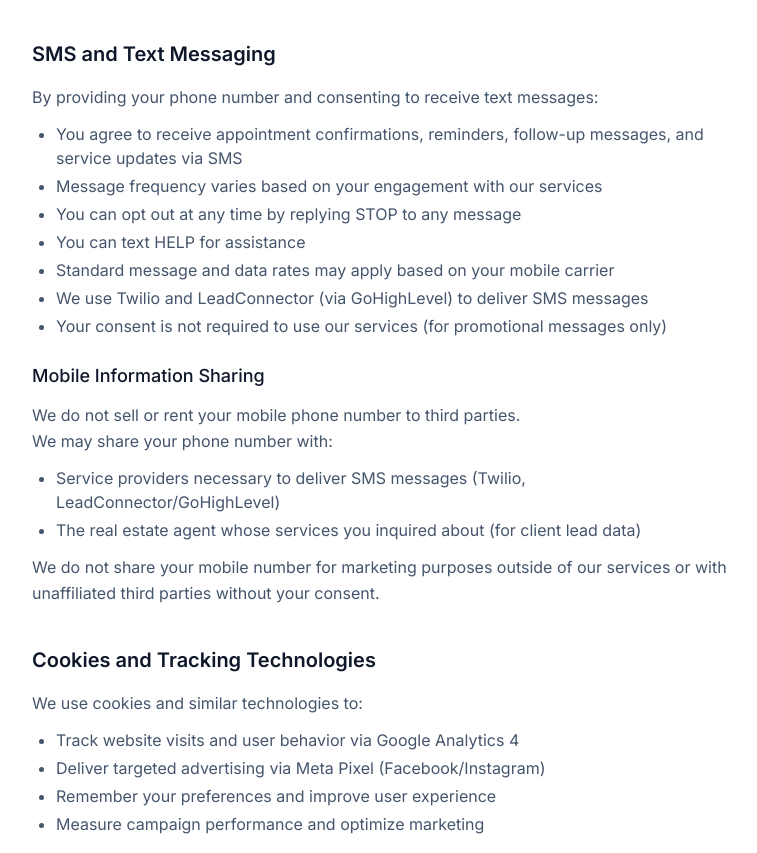
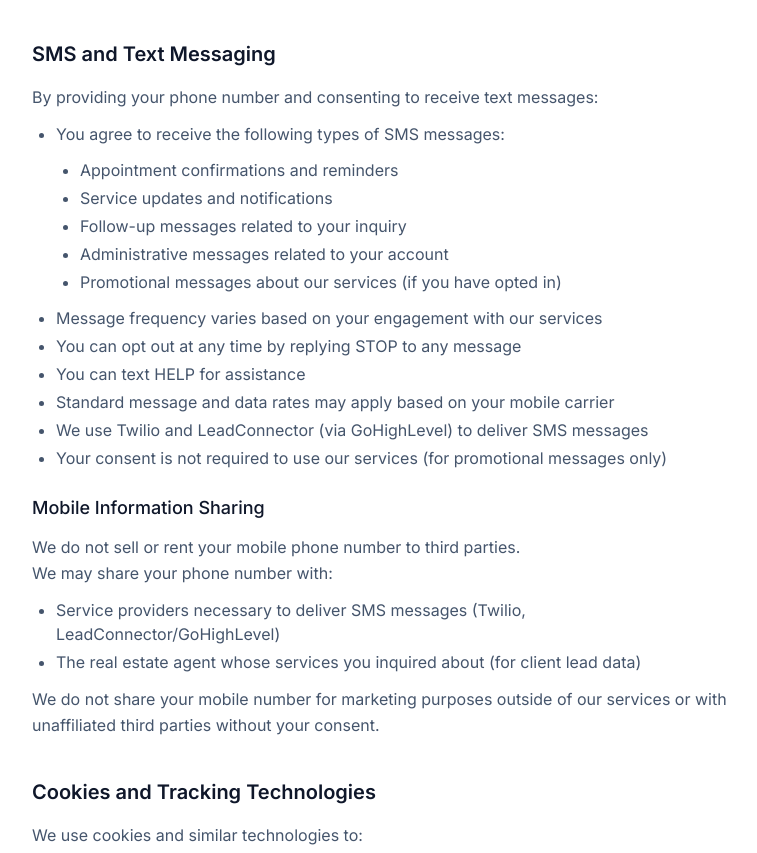
Before and after one commit to Blue-Bison-Digital/reae, a Next.js app: page /privacy in a window 1280 px wide. Shown: the part 1280-2133 px from the top of the page, without its empty margins (248-1005 px from the left). Built offline with nearby package versions, Linux system fonts and the light colour scheme.

Commit message:
Updated the privacy policy again

```diff
--- a/app/privacy/page.tsx
+++ b/app/privacy/page.tsx
@@ -74,8 +74,14 @@ export default function PrivacyPolicy() {
           <p>By providing your phone number and consenting to receive text messages:</p>
           <ul className="list-disc pl-6">
             <li>
-              You agree to receive appointment confirmations, reminders, follow-up messages, and
-              service updates via SMS
+              You agree to receive the following types of SMS messages:
+              <ul className="list-disc pl-6">
+                <li>Appointment confirmations and reminders</li>
+                <li>Service updates and notifications</li>
+                <li>Follow-up messages related to your inquiry</li>
+                <li>Administrative messages related to your account</li>
+                <li>Promotional messages about our services (if you have opted in)</li>
+              </ul>
             </li>
             <li>Message frequency varies based on your engagement with our services</li>
             <li>You can opt out at any time by replying STOP to any message</li>
```
